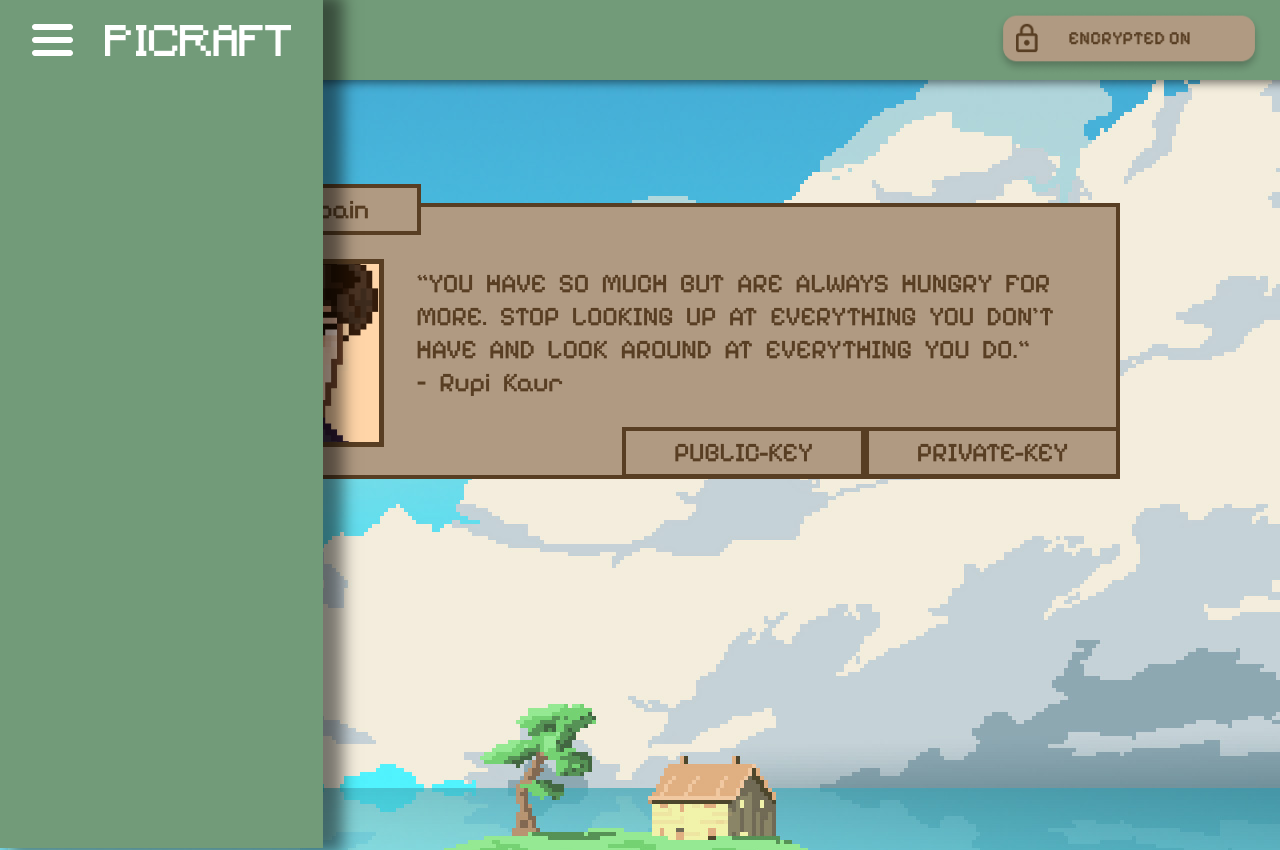
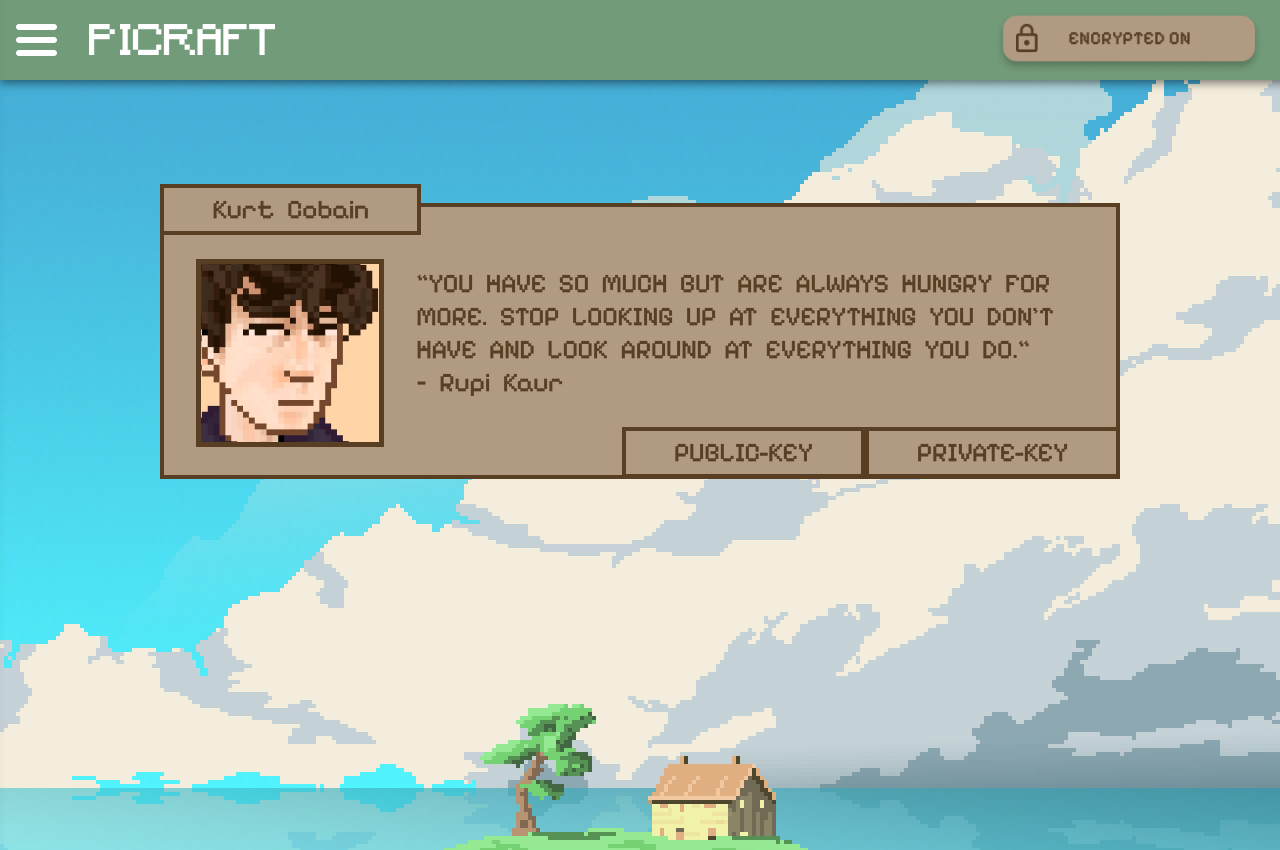
Before and after one commit to agw2005/rsa-encryption-discrete-math-v2, a React (Vite) app: page / in a window 1280 px wide. Shown: the top 850 px of the page. Built offline with nearby package versions, Linux system fonts and the light colour scheme.

Commit message:
toggle-encrypted image can now change image

```diff
--- a/src/components/userOne/UserOne.tsx
+++ b/src/components/userOne/UserOne.tsx
@@ -11,7 +11,8 @@ const UserOne = () => {
   let privkey =
     "FP/KY+UNchKq4O0ufWoP4YZUVjq3/NyckJMeo8iV5wwPxtmXfbLWUVfdKKftFrjd";
   let [currentMessage, setCurrentMessage] = useState(contentMessage);
-  let [navVisible, setNavVisible] = useState(true);
+  let [navVisible, setNavVisible] = useState(false);
+  let [encryptedOn, setEncryptedOn] = useState(true);
 
   let handleClickKeys = (event: SyntheticEvent) => {
     let clickedElement = event.currentTarget as HTMLElement;
@@ -29,6 +30,10 @@ const UserOne = () => {
     setNavVisible(!navVisible);
   };
 
+  let handleClickEncrypted = () => {
+    setEncryptedOn(!encryptedOn);
+  };
+
   return (
     <>
       <header>
@@ -43,8 +48,9 @@ const UserOne = () => {
         </div>
 
         <img
+          onClick={handleClickEncrypted}
           className="right-header"
-          src="toggle-encrypted-on.png"
+          src={`toggle-encrypted-${encryptedOn ? "on" : "off"}.png`}
           alt="encrypt-on"
         />
       </header>
```
